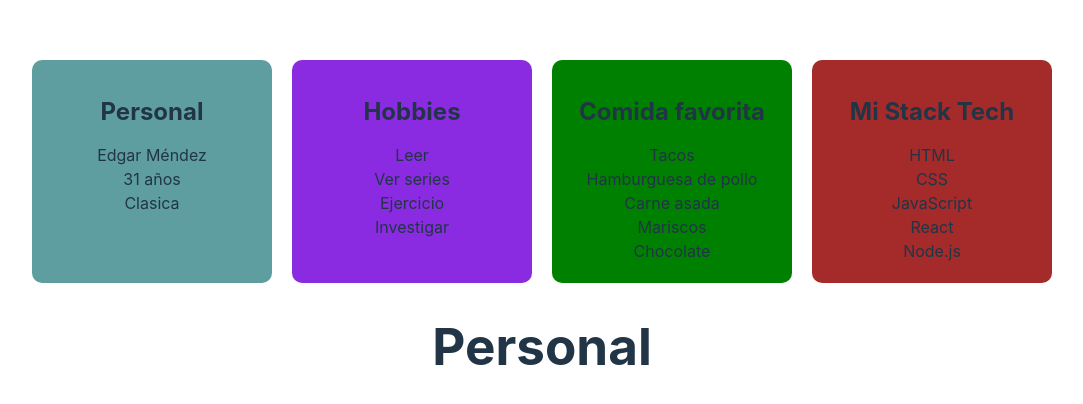
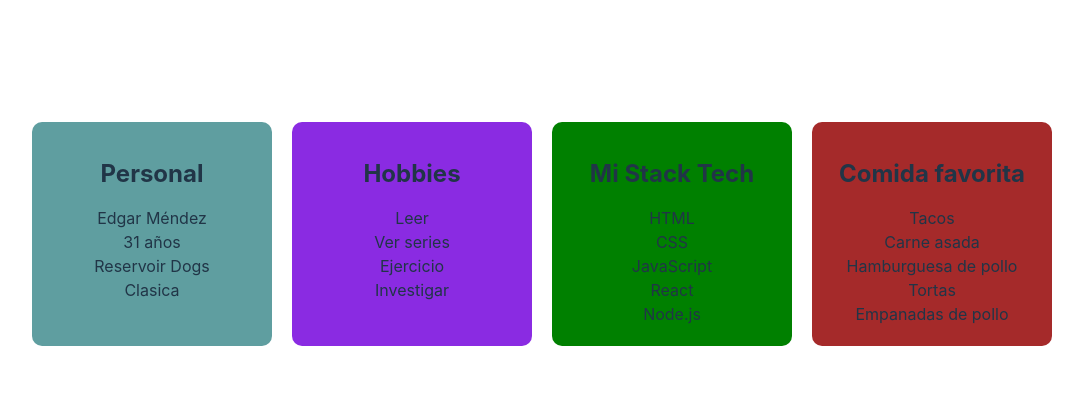
Before and after one commit to MdzEdgar/react-ejercicio4, a React (Vite) app: page / in a window 1280 px wide. Shown: the part 166-570 px from the top of the page, without its empty margins (98-1181 px from the left). Built offline with nearby package versions, Linux system fonts and the light colour scheme.

Commit message:
Corregido el componente.

```diff
--- a/src/App.jsx
+++ b/src/App.jsx
@@ -1,4 +1,5 @@
 import './App.css'
+import FavoriteFood from './components/FavoriteFood'
 
 function App() {
   const person = {
@@ -19,7 +20,7 @@ function App() {
         <h2>Personal</h2>
         <li>{person.name}</li>
         <li>{person.age} años</li>
-        <li>{person.fav}</li>
+        <li>{person.favoriteMovie}</li>
         <li>{person.favoriteMusic}</li>
       </ul>
       </div>
@@ -33,16 +34,7 @@ function App() {
           <li>{person.hobbies[4]}</li>
         </ul>
       </div>
-      <div className="card">
-        <h2>Comida favorita</h2>
-        <ul>
-        <li>{person.comidas[0]}</li>
-        <li>{person.comidas[1]}</li>
-        <li>{person.comidas[2]}</li>
-        <li>{person.comidas[3]}</li>
-        <li>{person.comidas[4]}</li>
-        </ul>
-      </div>
+
       <div className="card">
         <h2>Mi Stack Tech</h2>
         <ul>
@@ -53,16 +45,11 @@ function App() {
           <li>{person.stack[4]}</li>
         </ul>
       </div>
+
+      <FavoriteFood />
       </div>
-
-      <Personal />
     </div>
   )
 }
 
 export default App
-
-const Personal = () => {
-
-  return <h1>Personal</h1>
-}
--- /dev/null
+++ b/src/components/FavoriteFood.jsx
@@ -0,0 +1,16 @@
+const FavoriteFood = () => {
+  return(
+    <div className="card">
+        <h2>Comida favorita</h2>
+        <ul>
+        <li>Tacos</li>
+        <li>Carne asada</li>
+        <li>Hamburguesa de pollo</li>
+        <li>Tortas</li>
+        <li>Empanadas de pollo</li>
+        </ul>
+    </div>
+  )
+}
+
+export default FavoriteFood
```
